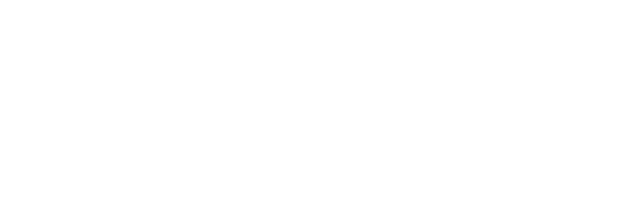
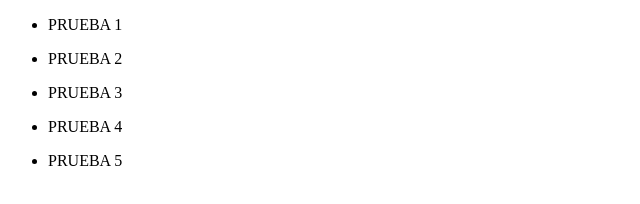
Before and after one commit to Jococa01/T1T1, a plain HTML site: page index.html in a window 1280 px wide. Shown: the whole page, without its empty margins (0-640 px from the left). Drawn offline with Linux system fonts and the light colour scheme.

Commit message:
Update index V1CTOR

```diff
--- a/index.html
+++ b/index.html
@@ -1,12 +1,33 @@
 <!DOCTYPE html>
 <html lang="en">
+
 <head>
     <meta charset="UTF-8">
     <meta http-equiv="X-UA-Compatible" content="IE=edge">
     <meta name="viewport" content="width=device-width, initial-scale=1.0">
     <title>Index</title>
 </head>
+
 <body>
+    <nav>
+        <ul>
+            <li>
+                <p>PRUEBA 1</p>
+            </li>
+            <li>
+                <p>PRUEBA 2</p>
+            </li>
+            <li>
+                <p>PRUEBA 3</p>
+            </li>
+            <li>
+                <p>PRUEBA 4</p>
+            </li>
+            <li>
+                <p>PRUEBA 5</p>
+            </li>
+        </ul>
+    </nav>
+</body>
 
-</body>
 </html>
```
